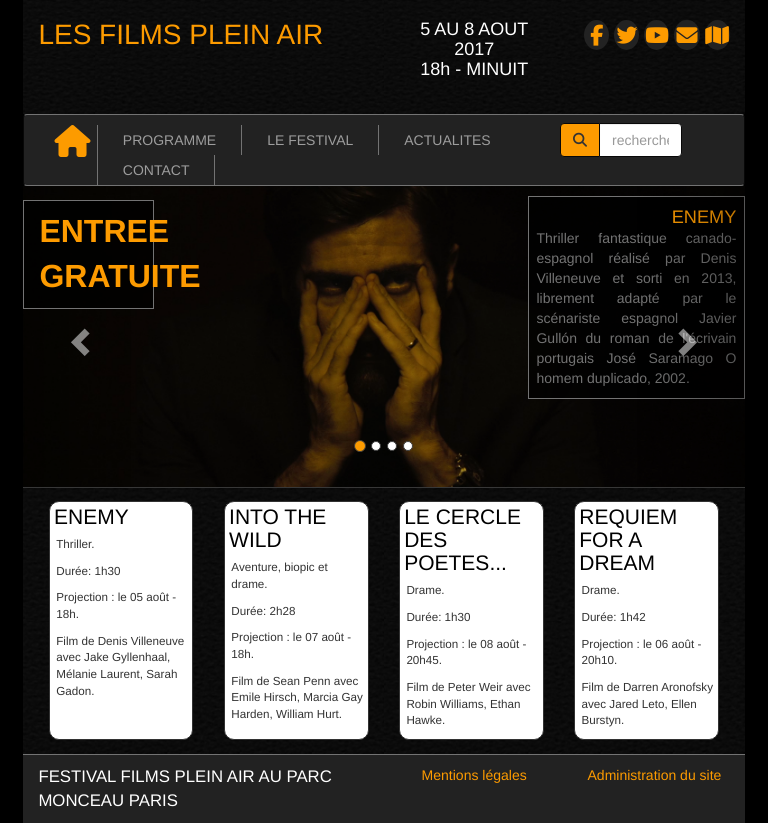
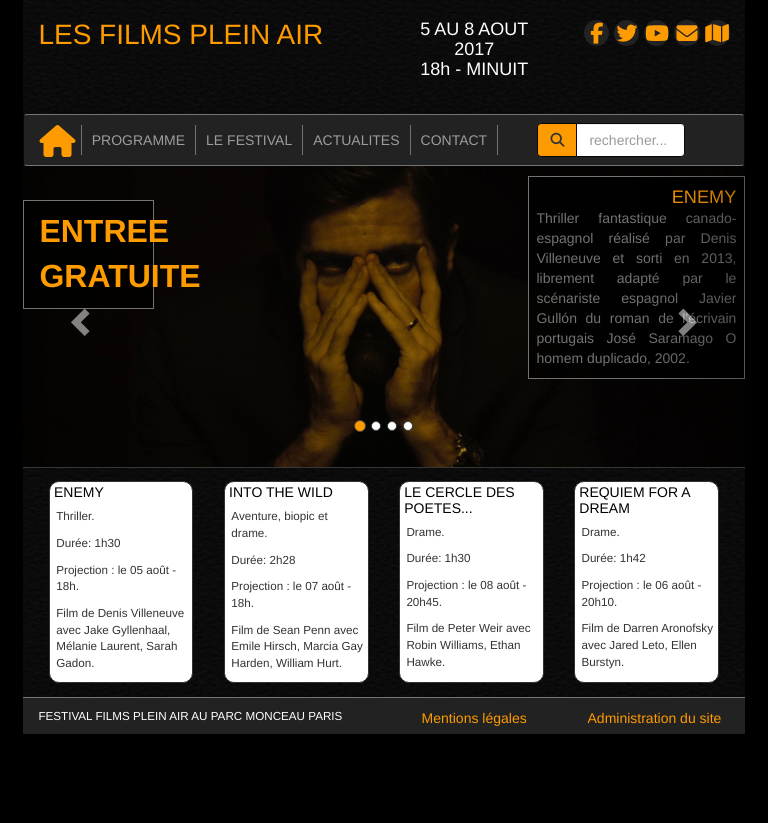
Before and after one commit to riwalenn/projet-3, a PHP site: page /index.php in a window 768 px wide. After the commit the page ends 734 px from the top, so only its background shows below. Run offline with PHP 8.4, Linux system fonts and the light colour scheme; some libraries are stand-ins or nearby versions.

Commit message:
responsive tablette menu et footer

```diff
--- a/css/style.css
+++ b/css/style.css
@@ -17,8 +17,8 @@
    .icons a:hover{color: #fff;}
    @media (min-width: 768px) and (max-width: 991px){
       .col-sm-6 h1{font-size: 2em;}
-      .icons i.fa{line-height: 30px;}
-      .icons{width: 30px; height: 30px;}
+      .icons i.fa{line-height: 27px;}
+      .icons{width: 26px; height: 26px;}
    }
 
 /* ****************
@@ -38,8 +38,12 @@
     @media (min-width: 768px) and (max-width: 991px){
       #bs-example-navbar-collapse-1 .col-sm-8{width: 68%;}
       #bs-example-navbar-collapse-1 .col-sm-3{width: 23%;}
-      #bs-example-navbar-collapse-1 .col-sm-8 li{padding-right: 10px; padding-left: 10px;}
+      #bs-example-navbar-collapse-1 .col-sm-8 li{padding-right: 0px; padding-left: 0px;}
       i.fa.fa-home{margin: 10px 20px 5px 0px;}
+      .col-sm-1.col-md-1.navbar-header{padding-left: 0px; width: 6%;}
+      #bs-example-navbar-collapse-1 .col-sm-3{width: 27%;}
+      #bs-example-navbar-collapse-1 .col-sm-8{width: 67%;}
+      .navbar-nav>li>a{padding-left: 10px; padding-right: 10px;}
    }
 
    /* ****************
@@ -73,6 +77,9 @@
    p.home-txt-actu, p.home-txt-actu-begin{font-size: smaller; padding-left: 5px;}
    p.home-txt-actu-begin{padding-top: 5px;}
    .actu-ap h3{margin: 2%; font-size: 1.5em; color: #000;}
+   @media (min-width: 768px) and (max-width: 991px){
+      .actu-ap h3{font-size: 1em;}
+   }
 
    /* ****************
       PROGRAMME
@@ -136,3 +143,6 @@
    .footer-title{color: #fff; font-size: larger; margin-bottom: 10px;}
    footer{margin-top: 10px;}
    .row.footer{border-top: 1px solid #737373; background-color: #222;}
+   @media (min-width: 768px) and (max-width: 991px){
+      .footer-title{font-size: smaller;}
+   }
--- a/index.php
+++ b/index.php
@@ -61,14 +61,14 @@
 			    <div class="item">
 			      <img src="images/slider/poetes-disparus.png" alt="Cercle des poètes disparus">
 			      <div class="bloc-info-slider">
-						<h4>Cercle des poètes disparus</h4>
+						<h4>Cercle des...</h4>
 						<p class="txt-info-slider">Le Cercle des poètes disparus ou La Société des poètes disparus au Québec est un film américain réalisé par Peter Weir, sorti en 1989.</p>
 			      </div>
 			    </div>
 			    <div class="item">
 			      <img src="images/slider/requiem-for-a-dream.png" alt="Requiem for a dream">
 			      <div class="bloc-info-slider">
-						<h4>Requiem for a dream</h4>
+						<h4>Requiem for a...</h4>
 						<p class="txt-info-slider">Requiem for a Dream ou Retour à Brooklyn au Québec est un film américain de Darren Aronofsky, adapté du roman éponyme d'Hubert Selby et sorti en 2000.</p>
 			      </div>
 			    </div>
```
